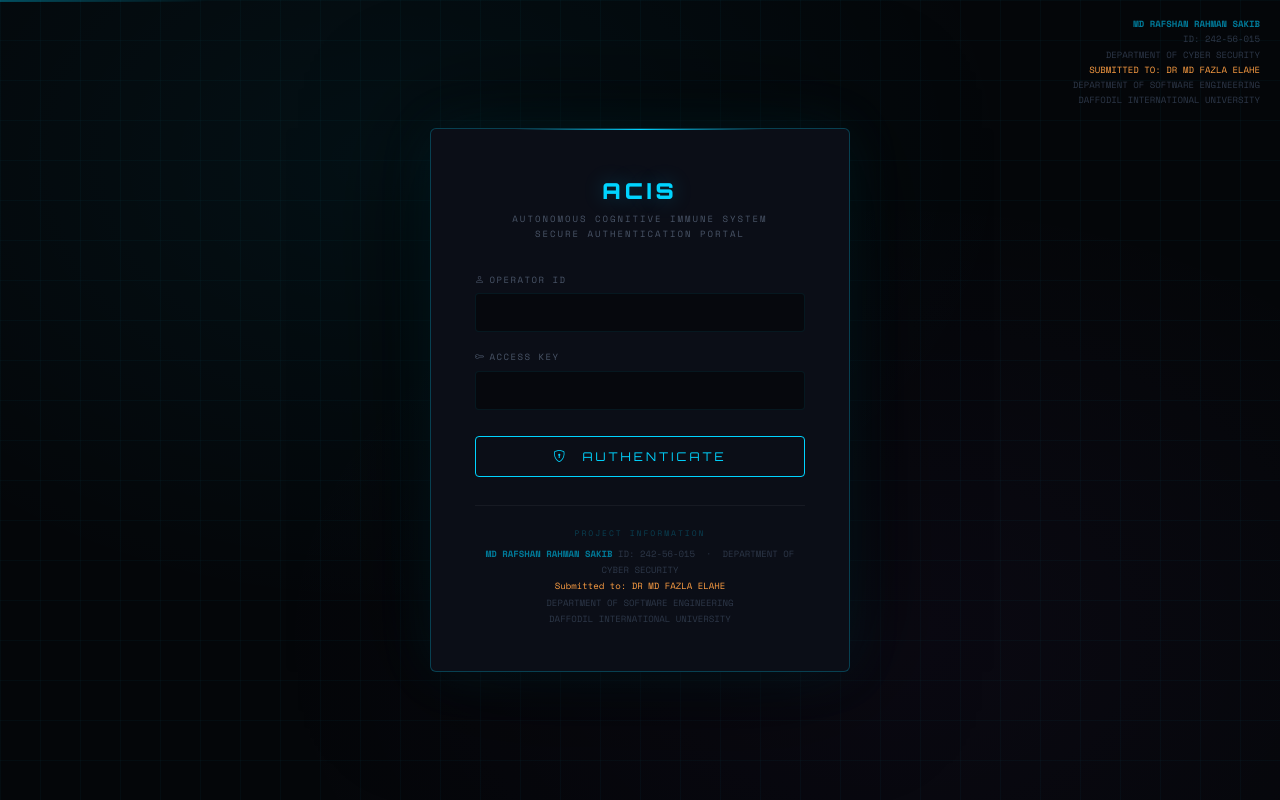
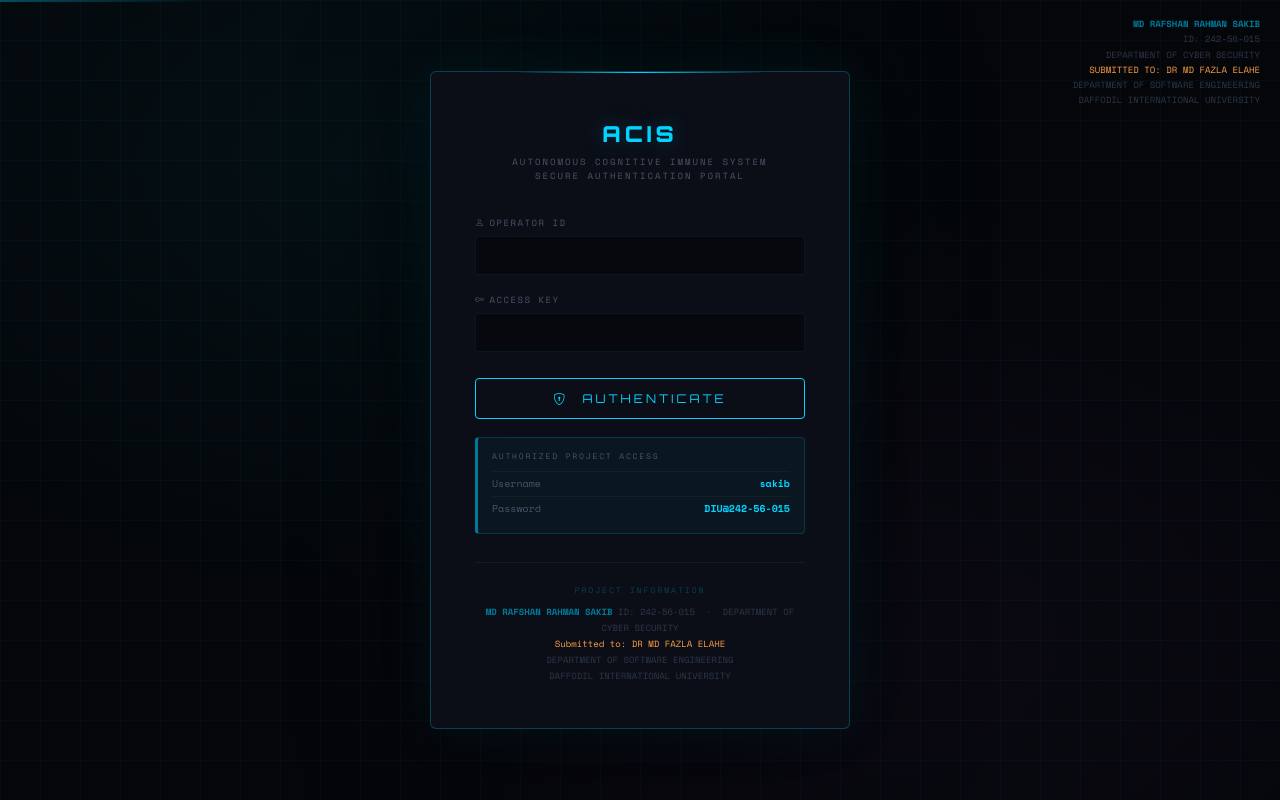
Before and after one commit to sakib24256015/ACIS-AUTONOMOUS-COGNITIVE-IMMUNE-SYSTEM, a Flask app: page / in a window 1280 px wide. Run offline with Flask 3, Linux system fonts and the light colour scheme.

Commit message:
Clarify Render login access

```diff
--- a/app.py
+++ b/app.py
@@ -20,6 +20,11 @@ from modules.database import Database
 
 app = Flask(__name__)
 app.secret_key = os.environ.get("ACIS_SECRET_KEY", hashlib.sha256(b"ACIS-242-56-015").hexdigest())
+app.config.update(
+    SESSION_COOKIE_HTTPONLY=True,
+    SESSION_COOKIE_SAMESITE="Lax",
+    SESSION_COOKIE_SECURE=os.environ.get("ACIS_COOKIE_SECURE", "1").lower() not in {"0", "false", "no"},
+)
 app.permanent_session_lifetime = timedelta(hours=8)
 
 monitor = SystemMonitor()
--- a/static/css/acis.css
+++ b/static/css/acis.css
@@ -584,6 +584,38 @@ html, body {
   letter-spacing: 0.5px;
 }
 
+.login-access {
+  margin-top: 18px;
+  padding: 12px 14px;
+  border: 1px solid rgba(0,212,255,0.18);
+  border-left: 3px solid var(--cyan-dim);
+  border-radius: var(--radius);
+  background: rgba(0,212,255,0.04);
+}
+.login-access-title {
+  font-family: var(--font-mono);
+  font-size: 8px;
+  letter-spacing: 1.8px;
+  color: var(--text-dim);
+  margin-bottom: 8px;
+}
+.login-access-row {
+  display: flex;
+  justify-content: space-between;
+  gap: 12px;
+  font-family: var(--font-mono);
+  font-size: 10px;
+  padding: 4px 0;
+  border-top: 1px solid rgba(255,255,255,0.04);
+}
+.login-access-row span { color: var(--text-dim); }
+.login-access-row strong {
+  color: var(--cyan);
+  font-weight: 700;
+  overflow-wrap: anywhere;
+  text-align: right;
+}
+
 .login-student {
   margin-top: 28px;
   padding-top: 20px;
--- a/templates/login.html
+++ b/templates/login.html
@@ -85,6 +85,18 @@
       </button>
     </form>
 
+    <div class="login-access">
+      <div class="login-access-title">AUTHORIZED PROJECT ACCESS</div>
+      <div class="login-access-row">
+        <span>Username</span>
+        <strong>sakib</strong>
+      </div>
+      <div class="login-access-row">
+        <span>Password</span>
+        <strong>DIU@242-56-015</strong>
+      </div>
+    </div>
+
     <!-- Student info inside box -->
     <div class="login-student">
       <div style="margin-bottom:6px;color:var(--border-glow);font-size:8px;letter-spacing:2px;">PROJECT INFORMATION</div>
```
